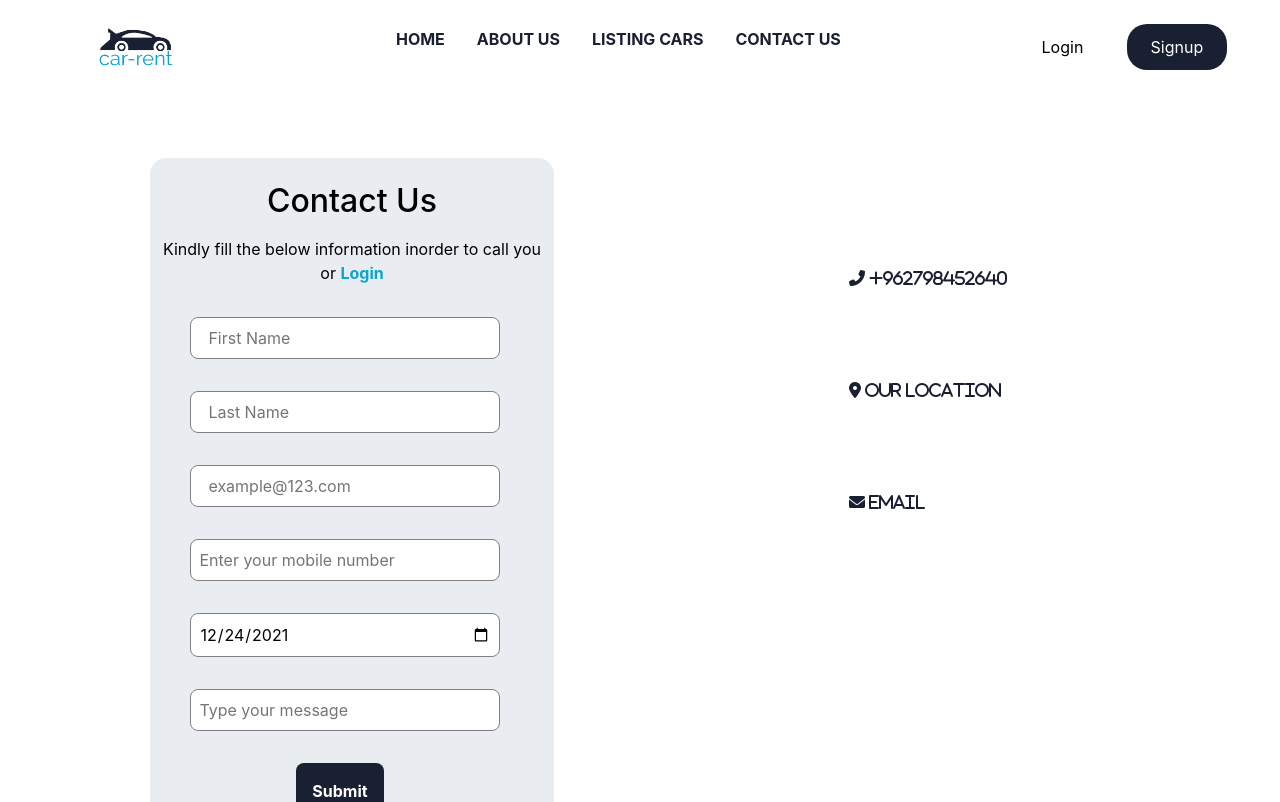
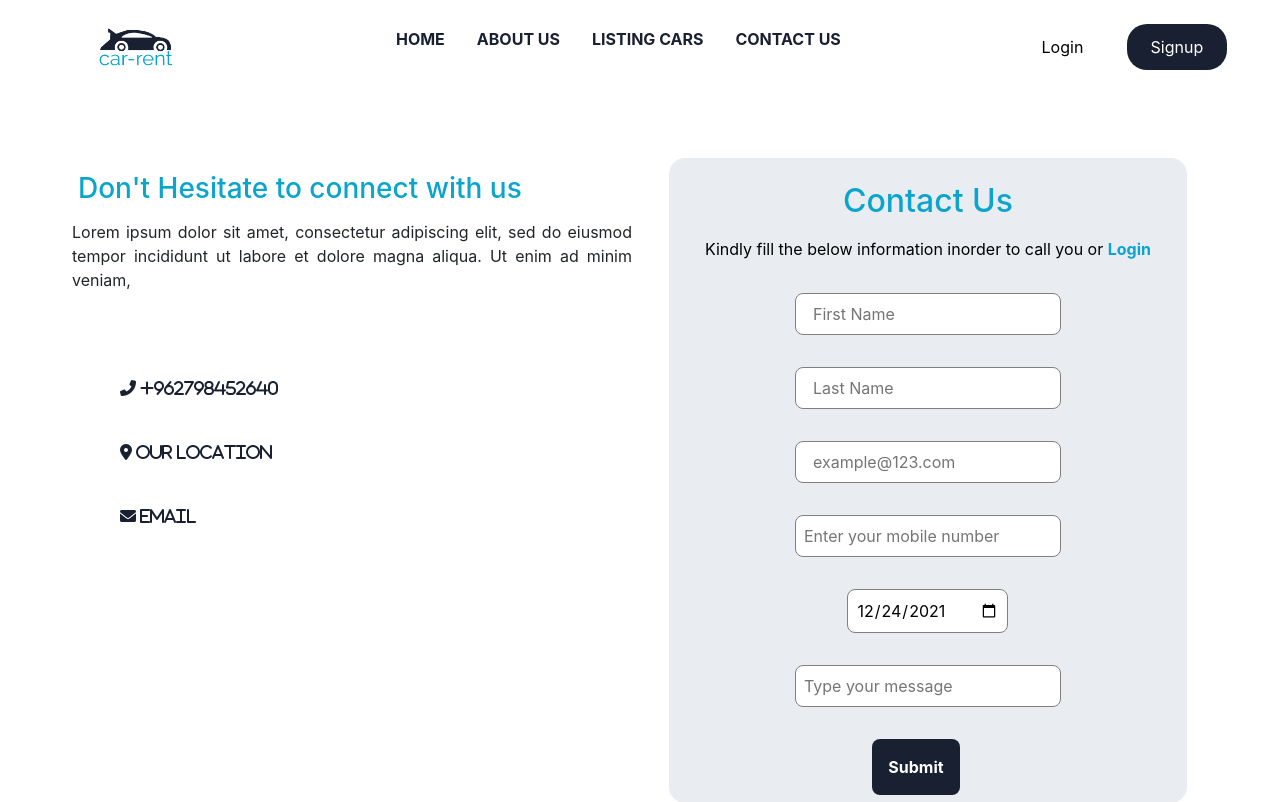
Before and after one commit to Shymaa-ashqar/car-rental-ReactJS, a React (Create React App) app: page /contactus in a window 1280 px wide. Shown: the top 802 px of the page. Built offline with nearby package versions, Linux system fonts and the light colour scheme.

Commit message:
hhandling contact form

```diff
--- a/src/components/contactUs/Contactus.css
+++ b/src/components/contactUs/Contactus.css
@@ -5,17 +5,28 @@ box-sizing: border-box;
 
 }
 .contactForm{
-background-color: #E9EDF2;
-border-radius: 1em;
-justify-content: center;
-text-align: center;
-/* margin-top: 2em; */
-padding: 0.5em;
-width:70%;
+    background-color: #E9EDF2;
+    border-radius: 1em;
+    justify-content: center;
+    text-align: center;
+    padding: 0.5em;
+    width: 90%;
+    /* margin-right: 3em; */
+    /* margin-left: 1em; */
+    margin: 0 auto;
 
+
+}
+.contactDetails h3{
+    color:#0AA5CD;
+}
+.contactDetails p,h3{
+margin: 0.5em;
+text-align: justify;
 }
 .contactForm p{
 color: black;
+
 }
 #contactDetails{
    display: flex;
@@ -26,8 +37,8 @@ color: black;
 .contactDetails a{
     color:#192032;
     font-weight: bolder;
-    padding: 1em;
-    margin: 2em;
+    padding: 0.5em;
+    margin: 1em;
     text-decoration: none;
 
 }
@@ -36,31 +47,28 @@ color:#0AA5CD;
 }
 
 .contactWrapper{
-    /* background-image: url("car5.jpg");
-    background-repeat: no-repeat;
-    background-size: cover;
 
-   border:1px darkgrey solid; */
    display: grid;
    grid-template-columns: 1fr 1fr;
    margin: 2em;
    padding: 2em;
   justify-items: center;
-  /* background-color: #E9EDF2;
-  border-radius: 1em;
-   */
+
 
 }
 
 .contactInput{
     display: flex;
     flex-direction: column;
-    width: 80%;
+    /* justify-content: center; */
+    /* width: 80%; */
     border: 1px solid grey;
     padding: 0.5em;
-    margin: 2em;
+    margin: 2em auto;
     border-radius: 0.5em;
+
 }
+
 
 
 .contactSubmit{
@@ -88,7 +96,7 @@ font-weight: bold;
 
 .contactWrapper h2{
     text-align: center;
-    color: black;
+    color: #0AA5CD;
     margin: 0.5em;
 
 }
@@ -110,9 +118,7 @@ font-weight: bold;
         flex-direction: column;
         width: 100%;
     }
-    .contactSubmit{
 
-    }
 
 }
 @media only screen and (max-width: 410px){
@@ -124,6 +130,8 @@ font-weight: bold;
         border: none;
         display: flex;
         flex-direction: column;
+        padding-bottom: 3em;
     }
 
+
 }
--- a/src/components/contactUs/Contactus.js
+++ b/src/components/contactUs/Contactus.js
@@ -58,6 +58,32 @@ function ContactUs() {
   return (
     <>
       <div className="contactWrapper">
+      <div className="contactDetails">
+          <h3>Don't Hesitate to connect with us</h3>
+          <p>Lorem ipsum dolor sit amet, consectetur adipiscing elit, sed do eiusmod tempor incididunt ut labore et dolore magna aliqua. Ut enim ad minim veniam,</p>
+          <ul id="contactDetails">
+            <a href="#" class="fas fa-phone-alt">
+              {" "}
+              +962798452640
+            </a>
+            <a
+              href="https://maps.google.com"
+              targrt="_blank"
+              class="fas fa-map-marker-alt"
+            >
+              {" "}
+              Our location
+            </a>
+            <a
+              href="https://www.google.com"
+              target="_blank"
+              class="fas fa-envelope"
+            >
+              {" "}
+              Email
+            </a>
+          </ul>
+        </div>
         <div className="contactForm">
           <h2>Contact Us</h2>
           {!localStorage.getItem("logged_user")&&
@@ -156,30 +182,7 @@ function ContactUs() {
             <button className="contactSubmit">Submit</button>
           </form>{" "}
         </div>
-        <div className="contactDetails">
-          <ul id="contactDetails">
-            <a href="#" class="fas fa-phone-alt">
-              {" "}
-              +962798452640
-            </a>
-            <a
-              href="https://maps.google.com"
-              targrt="_blank"
-              class="fas fa-map-marker-alt"
-            >
-              {" "}
-              Our location
-            </a>
-            <a
-              href="https://www.google.com"
-              target="_blank"
-              class="fas fa-envelope"
-            >
-              {" "}
-              Email
-            </a>
-          </ul>
-        </div>
+
       </div>
     </>
   );
--- a/src/components/navbar/navbar.css
+++ b/src/components/navbar/navbar.css
@@ -160,7 +160,7 @@ nav ul li a:hover {
   }
   .burger-menu {
     display: block;
-    margin-left: 13em;
+    margin-left: 8em;
     border: none;
     background: none;
   }
@@ -189,5 +189,6 @@ nav ul li a:hover {
   }
   .register-btn #hiddenbtn {
     display: flex;
+    flex-direction: column;
   }
 }
```
